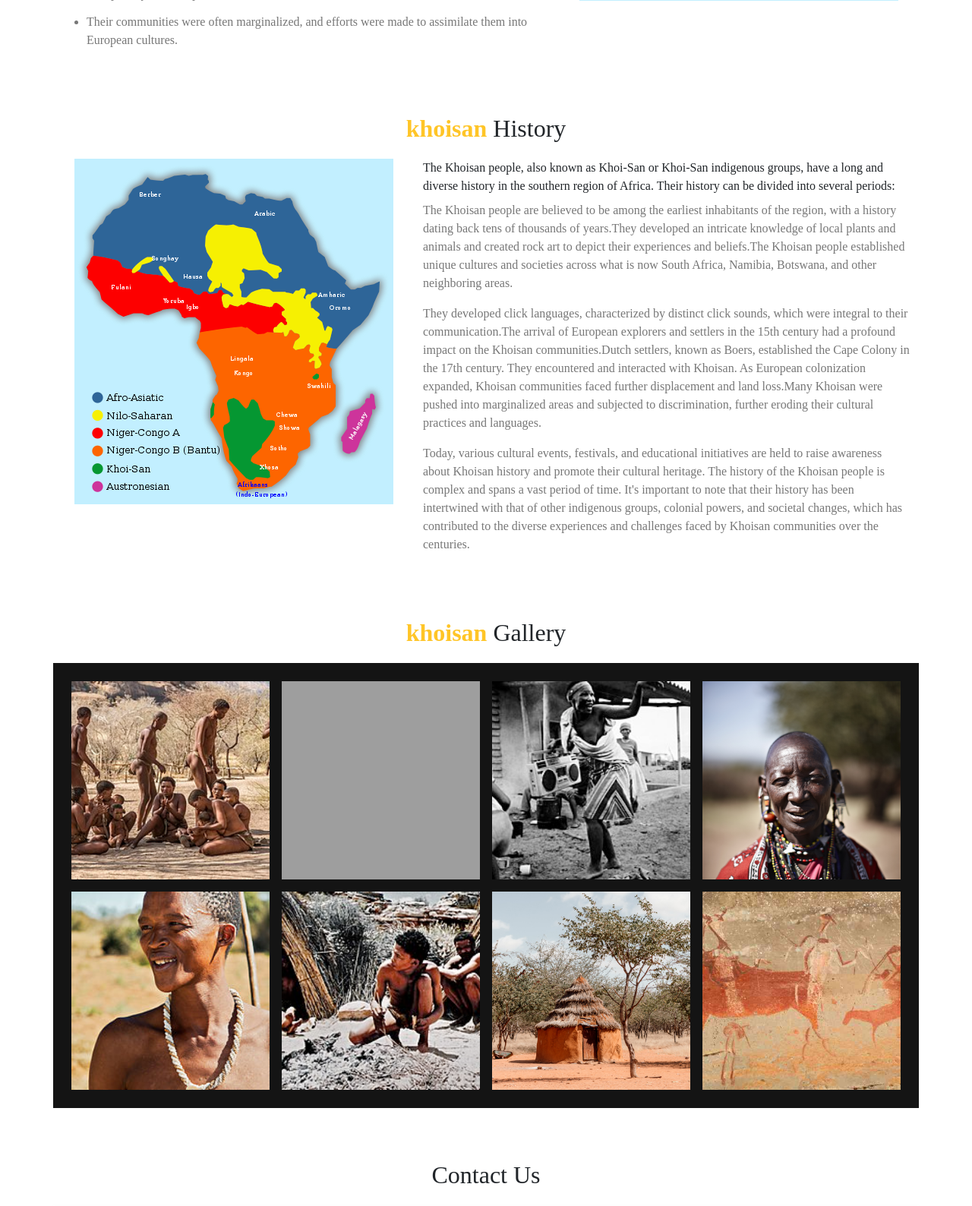
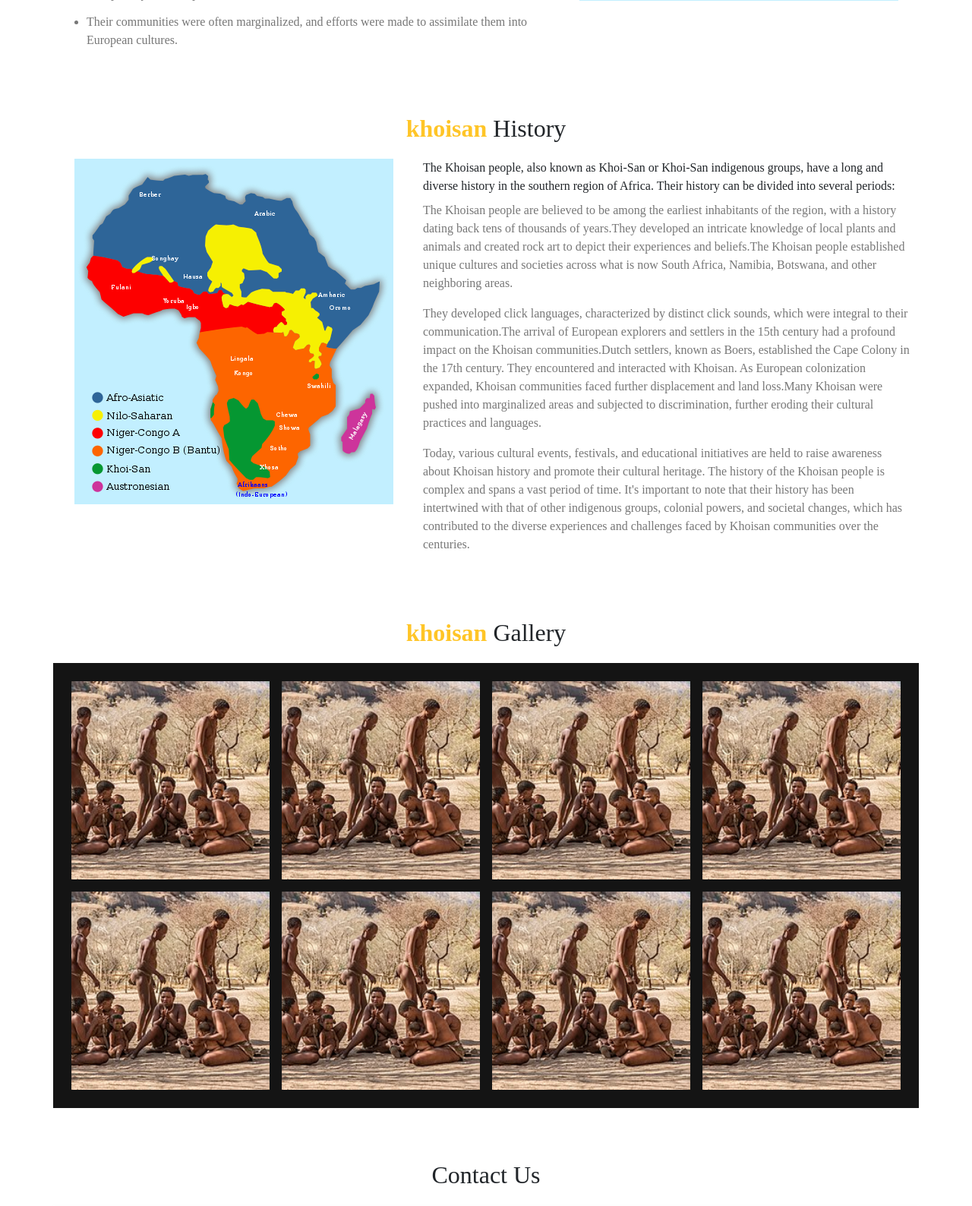
Before and after one commit to Virendra1552/khoisan, a PHP site: page / in a window 1280 px wide. Shown: the part 1360-2948 px from the top of the page at 76% size. Run offline with PHP 8.4, Linux system fonts and the light colour scheme; some libraries are stand-ins or nearby versions; grey boxes are pictures that could not be loaded.

Commit message:
changed dummy content

```diff
--- a/css/style.css
+++ b/css/style.css
@@ -19,6 +19,16 @@
 	--khoisan-theme-btn-hover-bg-color:#ac8519;
 	--khoisan-theme-secondary-color:;
 	--khoisan-theme-secondary-text-color:;
+}
+.top-fixed{
+    position: sticky;
+    top: 0;
+    z-index: 1020;
+    background-color:var(--navbar-background-color);
+    box-shadow: 0 .5rem 1rem rgba(0,0,0,.15)!important;
+}
+section{
+	scroll-margin-top:1.5rem;
 }
 a{
 	color: var(--khoisan-text-color);
@@ -58,10 +68,11 @@ margin: .8rem 0px;
 .section-header{
 	background-color: var(--navbar-background-color);
 }
-.section-header .navbar-nav a{
+.section-header .navbar-nav a, .top-fixed .navbar-nav a{
 	color: var(--khoisan-text-color);
 	font-size: 16px;
 	padding: 0px 16px!important;
+	cursor: pointer;
 }
 .section-header .navbar-brand{
 	color: var(--navbar-text-color);
@@ -189,3 +200,13 @@ margin: .8rem 0px;
 		width: 100%;
 	}
 }
+
+
+			/*--------------------------------------------------------------
+# Disable aos animation delay on mobile devices
+--------------------------------------------------------------*/
+@media screen and (max-width: 768px) {
+	[data-aos-delay] {
+		transition-delay: 0 !important;
+	}
+}
--- a/index.php
+++ b/index.php
@@ -1,9 +1,23 @@
+  <?php
+  $ark_root = isset($_SERVER['HTTPS']) && $_SERVER['HTTPS'] == 'on' ? 'https' : 'http';
+  $ark_root .= "://" . $_SERVER['HTTP_HOST'];
+  $ark_root .= str_replace(basename($_SERVER['SCRIPT_NAME']), "", $_SERVER['SCRIPT_NAME']);
+  $config['base_url'] = $ark_root;
+  $base_url = $ark_root;
+
+  ?>
 <!doctype html>
 <html lang="en">
   <head>
     <meta charset="utf-8">
-    <meta name="viewport" content="width=device-width, initial-scale=1">
-    <title>Bootstrap demo</title>
+    <meta name="viewport" content="khoisan.com">
+    <meta name="viewport" content="The origins of humanity and its evolution are hotly debated among scientists. This is a version that traces the path from the first appearance of modern man to the present day">
+    <link rel="icon" type="image/png" sizes="32x32" href="<?php echo $base_url."images/Khoisan-fav.png"; ?>">
+    <meta property="og:title" content="Khoisan">
+    <meta property="og:image:width" content="436">
+    <meta property="og:image:height" content="228">
+    <meta property="og:image" content="<?php echo $base_url."images/khoisan-meta-image.jpg"; ?>">
+    <title>Khoisan</title>
     <link href="https://cdn.jsdelivr.net/npm/bootstrap@5.2.3/dist/css/bootstrap.min.css" rel="stylesheet" integrity="sha384-rbsA2VBKQhggwzxH7pPCaAqO46MgnOM80zW1RWuH61DGLwZJEdK2Kadq2F9CUG65" crossorigin="anonymous">
     <link rel="stylesheet" href="css/style.css">
     <link href='https://unpkg.com/boxicons@2.1.4/css/boxicons.min.css' rel='stylesheet'>
@@ -132,41 +138,41 @@
       </div>
     </section>
 
-    <section class="section-gallery">
+    <section class="section-gallery" id="gallery">
       <div class="container">
         <div class="head text-center mb-3">
           <h2><span class="text-theme">khoisan</span> Gallery</h2>
         </div>
         <div class="gallery row p-3">
           <div class="col-sm-6 col-md-4 col-lg-3 p-2">
-            <img src="images/image-1.jpg" alt="">
+            <img src="<?php echo $base_url."images/image-1.jpg"; ?>" alt="gallery image">
           </div>
           <div class="col-sm-6 col-md-4 col-lg-3 p-2">
-            <img src="images/image-2.jpg" alt="">
+            <img src="<?php echo $base_url."images/image-1.jpg"; ?>" alt="gallery image">
           </div>
           <div class="col-sm-6 col-md-4 col-lg-3 p-2">
-            <img src="images/image-3.jpg" alt="">
+            <img src="<?php echo $base_url."images/image-1.jpg"; ?>" alt="gallery image">
           </div>
           <div class="col-sm-6 col-md-4 col-lg-3 p-2">
-            <img src="images/image-4.jpg" alt="">
+            <img src="<?php echo $base_url."images/image-1.jpg"; ?>" alt="gallery image">
           </div>
           <div class="col-sm-6 col-md-4 col-lg-3 p-2">
-            <img src="images/image-5.jpg" alt="">
+            <img src="<?php echo $base_url."images/image-1.jpg"; ?>" alt="gallery image">
           </div>
           <div class="col-sm-6 col-md-4 col-lg-3 p-2">
-            <img src="images/image-6.jpg" alt="">
+            <img src="<?php echo $base_url."images/image-1.jpg"; ?>" alt="gallery image">
           </div>
           <div class="col-sm-6 col-md-4 col-lg-3 p-2">
-            <img src="images/image-7.jpg" alt="">
+            <img src="<?php echo $base_url."images/image-1.jpg"; ?>" alt="gallery image">
           </div>
           <div class="col-sm-6 col-md-4 col-lg-3 p-2">
-            <img src="images/kohisan.jpeg" alt="">
+            <img src="<?php echo $base_url."images/image-1.jpg"; ?>" alt="gallery image">
           </div>
         </div>
       </div>
     </section>
 
-    <section class="section-contact">
+    <section class="section-contact" id="contact">
       <div class="container">
         <div class="head text-center mb-3">
           <h2>Contact Us</h2>
@@ -259,31 +265,17 @@
     <script src="https://cdn.jsdelivr.net/npm/bootstrap@5.2.3/dist/js/bootstrap.bundle.min.js" integrity="sha384-kenU1KFdBIe4zVF0s0G1M5b4hcpxyD9F7jL+jjXkk+Q2h455rYXK/7HAuoJl+0I4" crossorigin="anonymous"></script>
 
     <script>
-      $(document).ready(function() {
-        var scale = 1.0;
-        var scaleStep = 0.1;
-        var maxScale = 2.0;
-        var minScale = 0.5;
 
-        $('.image-zoom-container').on('mousewheel', function(event) {
-          event.preventDefault();
-
-          if (event.originalEvent.wheelDelta > 0) {
-            scale += scaleStep;
-          } else {
-            scale -= scaleStep;
-          }
-
-          if (scale > maxScale) {
-            scale = maxScale;
-          }
-          if (scale < minScale) {
-            scale = minScale;
-          }
-
-          $(this).css('transform', 'scale(' + scale + ')');
-        });
-      });
+      $(window).on("scroll", function(){
+       if($(this).scrollTop() >= 100){
+        $("#section-header").addClass("top-fixed");
+        $("#section-header").removeClass("section-header");
+      }
+      else{
+        $("#section-header").removeClass("top-fixed");
+        $("#section-header").addClass("section-header");
+      }
+    });
     </script>
   </body>
 </html>
```
Also changed, not shown: other parts of index.php (+14 -22 lines), images/Khoisan-fav.png (added), images/khoisan-meta-image.jpg (added).
